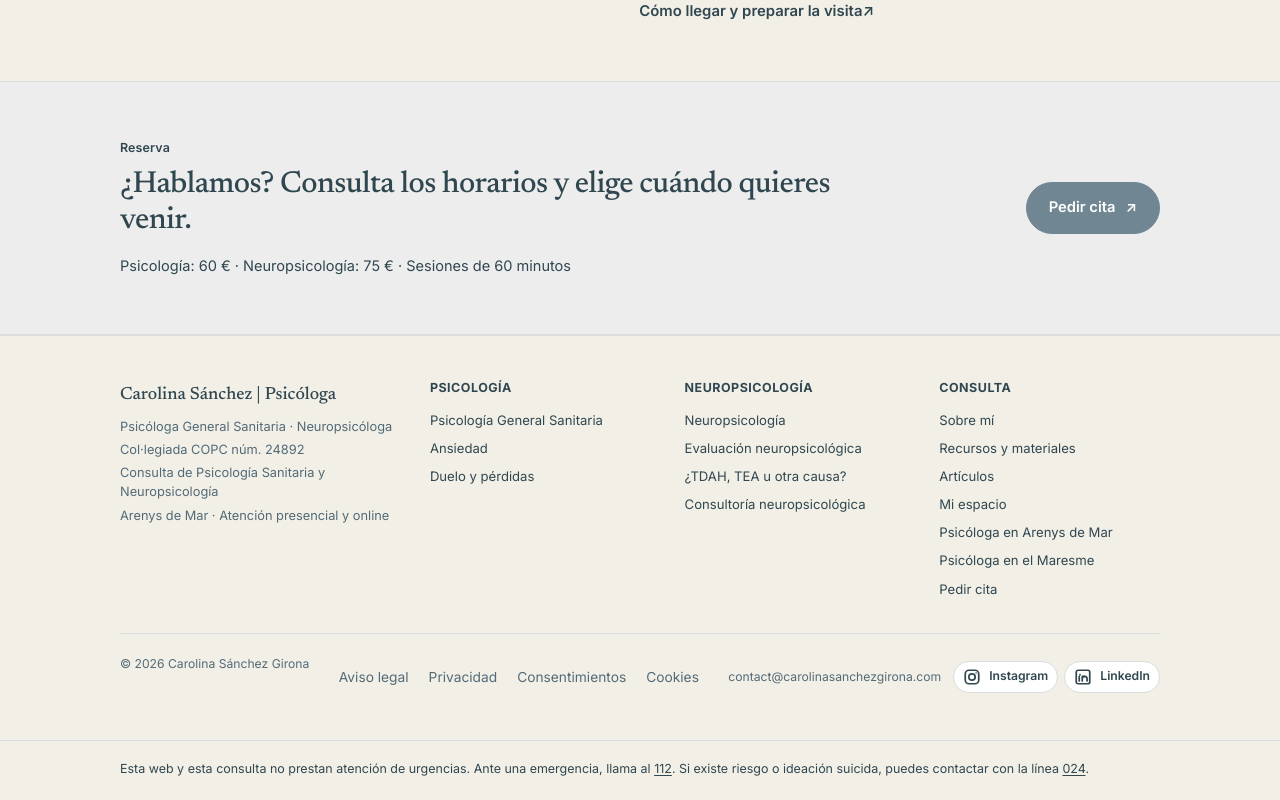
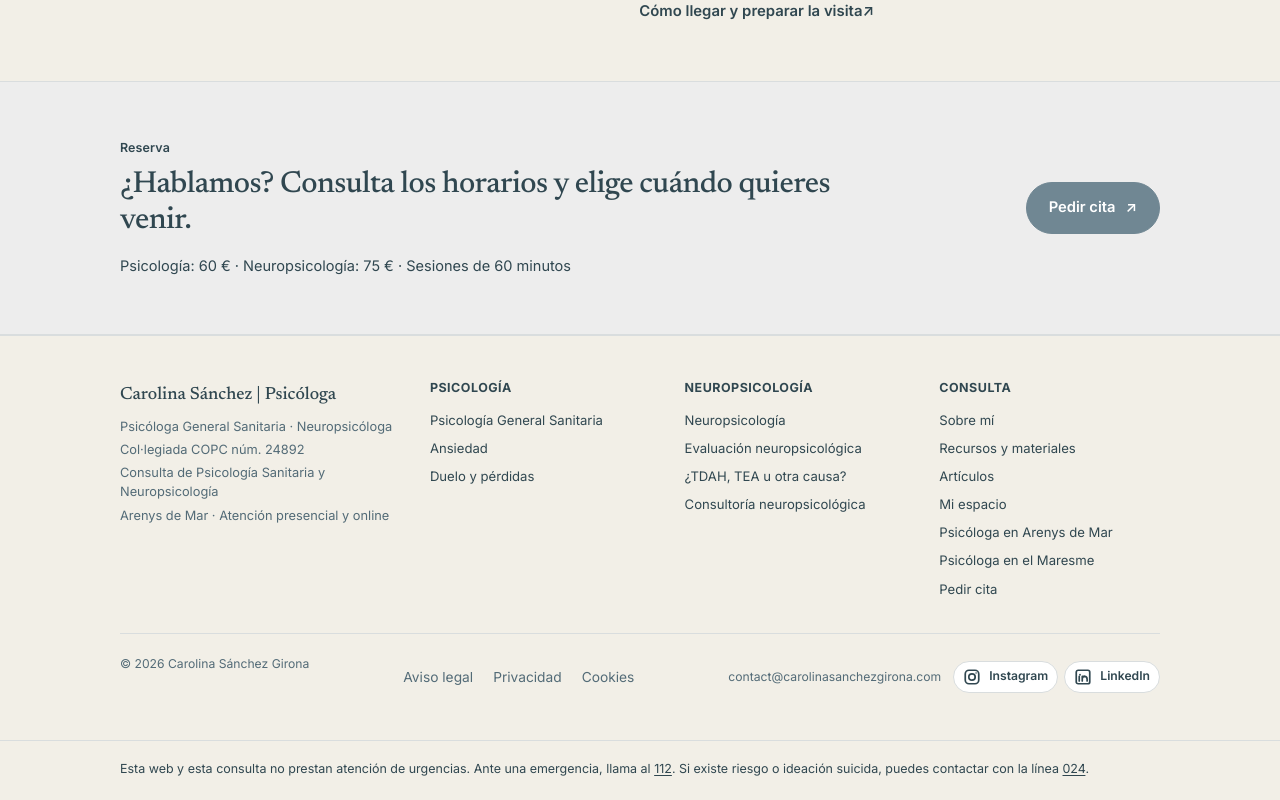
Before and after one commit to carolinasanchezgirona/Portfolio-Carolina, a Next.js app: page / in a window 1280 px wide. Shown: the part 4897-5697 px from the top of the page. Built offline with nearby package versions, Linux system fonts and the light colour scheme.

Commit message:
Mantener consentimientos fuera del circuito público de reserva y enviarlos solo manualmente

```diff
--- a/app/components/legal-links.tsx
+++ b/app/components/legal-links.tsx
@@ -3,7 +3,6 @@ export default function LegalLinks() {
     <nav className="site-legal-links" aria-label="Información legal">
       <a href="/aviso-legal/">Aviso legal</a>
       <a href="/privacidad/">Privacidad</a>
-      <a href="/consentimientos/">Consentimientos</a>
       <a href="/cookies/">Cookies</a>
     </nav>
   );
```
